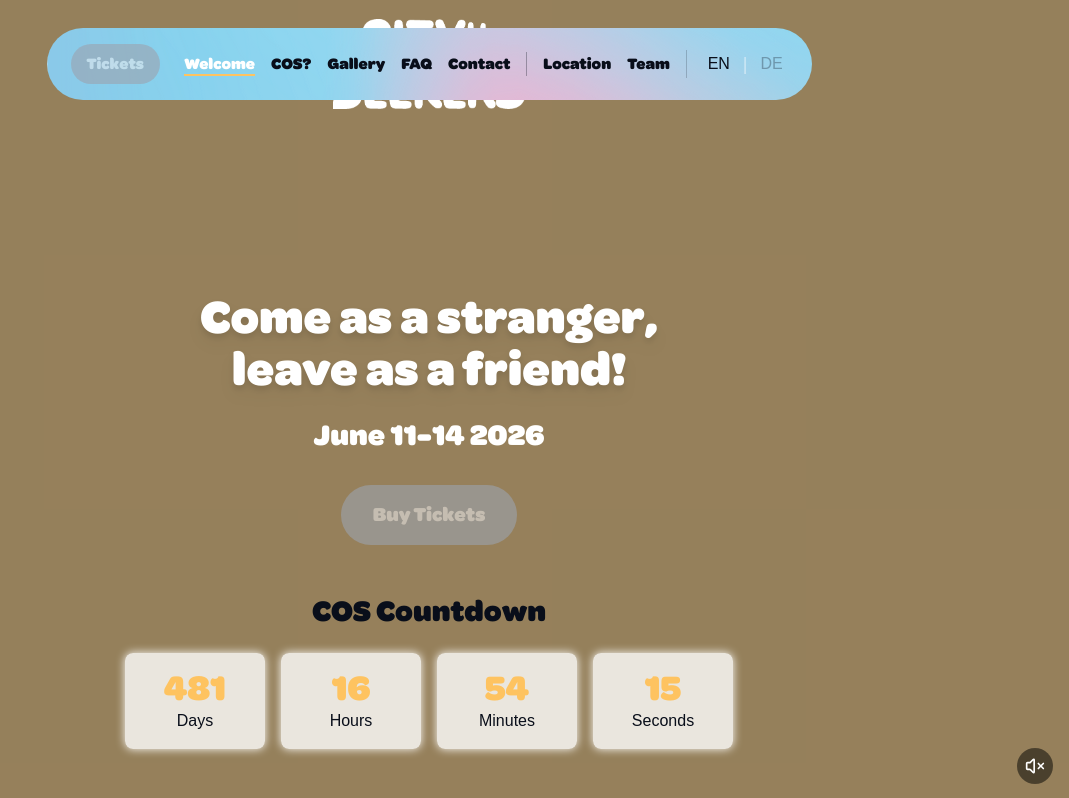
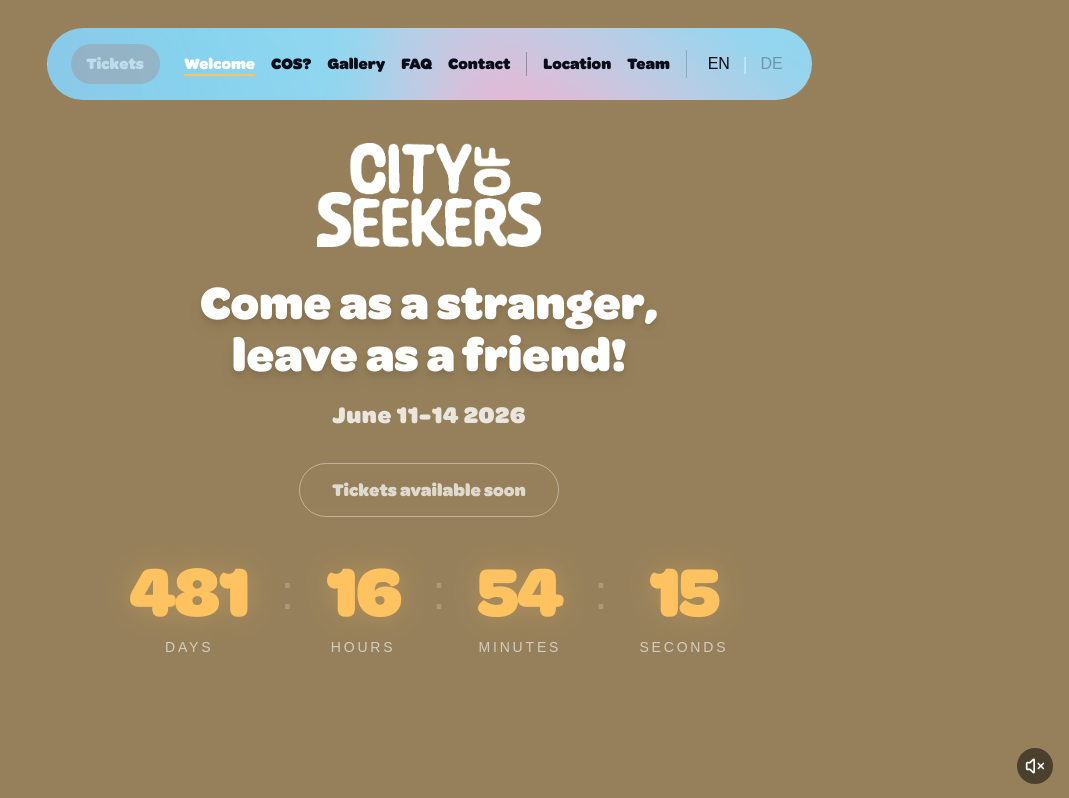
Before and after one commit to dev-cityofseekers/cos_website, a React (Vite) app: page / in a window 1280 px wide. Shown: the top 798 px of the page, without its empty margins (211-1280 px from the left). Built offline with nearby package versions, Linux system fonts and the light colour scheme.

Commit message:
welcome section

```diff
--- a/src/components/FestivalCountdown.tsx
+++ b/src/components/FestivalCountdown.tsx
@@ -1,6 +1,8 @@
-import React, { useState, useEffect } from "react";
+import { useState, useEffect } from "react";
 import { useTranslation } from "react-i18next";
 import { FESTIVAL } from "../config/constants";
+
+const pad = (n: number): string => String(n).padStart(2, "0");
 
 const FestivalCountdown = () => {
   const { t } = useTranslation();
@@ -33,37 +35,38 @@ const FestivalCountdown = () => {
     return () => clearInterval(timer);
   }, []);
 
+  const units = [
+    { value: timeLeft.days, label: t("countdown.days") },
+    { value: timeLeft.hours, label: t("countdown.hours") },
+    { value: timeLeft.minutes, label: t("countdown.minutes") },
+    { value: timeLeft.seconds, label: t("countdown.seconds") },
+  ];
+
   return (
-    <div className="bg-gradient-to-r from-cos-sea-blue to-cos-pink p-4  rounded-lg w-full max-w-4xl mx-auto pb-8">
-      <h2 className="text-2xl md:text-3xl font-omnes font-bold text-center mb-4 md:mb-6 text-cos-off-black">
-        {t("countdown.title")}
-      </h2>
-      <div className="grid grid-cols-2 md:grid-cols-4 gap-2 md:gap-4 text-center">
-        <div className="bg-white/80 backdrop-blur-sm p-2 md:p-4 rounded-lg shadow-white bg-white shadow-lg overflow-hidden transform transition-all duration-300 hover:scale-105 hover:shadow-2xl">
-          <div className="text-2xl md:text-4xl font-omnes font-bold text-cos-orange">
-            {timeLeft.days}
+    <div className="flex items-center justify-center gap-3 sm:gap-5 md:gap-8">
+      {units.map((unit, i) => (
+        <div key={unit.label} className="flex items-center gap-3 sm:gap-5 md:gap-8">
+          <div className="flex flex-col items-center">
+            <span
+              className="font-omnes font-bold text-4xl sm:text-5xl md:text-7xl tracking-tight text-cos-orange"
+              style={{ textShadow: "0 0 30px rgba(254,195,96,0.3)" }}
+            >
+              {pad(unit.value)}
+            </span>
+            <span className="text-[10px] sm:text-xs md:text-sm uppercase tracking-[0.2em] text-white/60 mt-1 sm:mt-2">
+              {unit.label}
+            </span>
           </div>
-          <div className="text-sm md:text-base text-cos-off-black">{t("countdown.days")}</div>
+          {i < units.length - 1 && (
+            <span
+              className="text-2xl sm:text-3xl md:text-5xl font-light text-white/20 -mt-4 sm:-mt-5 md:-mt-7 select-none"
+              aria-hidden="true"
+            >
+              :
+            </span>
+          )}
         </div>
-        <div className="bg-white/80 backdrop-blur-sm p-2 md:p-4 rounded-lg shadow-white overflow-hidden transform transition-all duration-300 hover:scale-105 hover:shadow-2xl">
-          <div className="text-2xl md:text-4xl font-omnes font-bold text-cos-orange">
-            {timeLeft.hours}
-          </div>
-          <div className="text-sm md:text-base text-cos-off-black">{t("countdown.hours")}</div>
-        </div>
-        <div className="bg-white/80 backdrop-blur-sm p-2 md:p-4 rounded-lg shadow-white overflow-hidden transform transition-all duration-300 hover:scale-105 hover:shadow-2xl">
-          <div className="text-2xl md:text-4xl font-omnes font-bold text-cos-orange">
-            {timeLeft.minutes}
-          </div>
-          <div className="text-sm md:text-base text-cos-off-black">{t("countdown.minutes")}</div>
-        </div>
-        <div className="bg-white/80 backdrop-blur-sm p-2 md:p-4 rounded-lg shadow-white overflow-hidden transform transition-all duration-300 hover:scale-105 hover:shadow-2xl">
-          <div className="text-2xl md:text-4xl font-omnes font-bold text-cos-orange">
-            {timeLeft.seconds}
-          </div>
-          <div className="text-sm md:text-base text-cos-off-black">{t("countdown.seconds")}</div>
-        </div>
-      </div>
+      ))}
     </div>
   );
 };
--- a/src/components/sections/Welcome.tsx
+++ b/src/components/sections/Welcome.tsx
@@ -108,7 +108,8 @@ function Welcome() {
 
       {/* Content */}
       <div className="relative z-9 h-full flex flex-col items-center justify-center px-4">
-        <div className="w-32 sm:w-36 lg:w-48 mb-6">
+        {/* Logo */}
+        <div className="w-36 sm:w-44 lg:w-56">
           <img
             src="/images/logo_white_transparent.png"
             className="mx-auto"
@@ -117,7 +118,8 @@ function Welcome() {
           />
         </div>
 
-        <div className="mt-40 mb-6 max-w-2xl">
+        {/* Slogan */}
+        <div className="mt-6 sm:mt-8">
           <div className="text-white font-omnes text-center text-2xl sm:text-3xl lg:text-5xl drop-shadow-lg mb-1">
             {t("welcome.slogan1")}
           </div>
@@ -126,25 +128,24 @@ function Welcome() {
           </div>
         </div>
 
-        <div className="text-white font-omnes text-center text-lg sm:text-xl lg:text-3xl mb-8">
+        {/* Date */}
+        <div className="mt-4 sm:mt-5 text-white/80 font-omnes text-center text-base sm:text-lg lg:text-2xl tracking-wide">
           {t("welcome.eventDate")}
         </div>
 
-        <div className="relative group">
+        {/* Tickets Button */}
+        <div className="relative group mt-6 sm:mt-8">
           <button
             disabled
-            className="bg-gray-400 text-gray-200 text-base sm:text-lg lg:text-xl font-omnes py-3 sm:py-4 px-6 sm:px-8 rounded-full cursor-not-allowed shadow-lg opacity-60"
-            aria-label="Tickets not yet available"
+            className="border border-white/40 text-white/70 text-sm sm:text-base lg:text-lg font-omnes py-2.5 sm:py-3 px-6 sm:px-8 rounded-full cursor-default backdrop-blur-sm transition-colors duration-300 hover:border-white/60 hover:text-white/90"
+            aria-label={t("welcome.ticketsSoon")}
           >
-            {t("welcome.buyTickets")}
+            {t("welcome.ticketsSoon")}
           </button>
-          <div className="absolute hidden group-hover:block bg-cos-off-black text-white text-sm sm:text-base px-3 py-2 rounded-lg whitespace-nowrap -bottom-12 left-1/2 -translate-x-1/2 shadow-xl z-50">
-            Tickets will be available soon
-          </div>
         </div>
 
         {/* Countdown */}
-        <div className="mt-8 w-full max-w-2xl px-4">
+        <div className="mt-8 sm:mt-10 w-full">
           <FestivalCountdown />
         </div>
       </div>
```
Also changed, not shown: src/components/text/translations.json, 1 other file (tests, documents, lock files or other folders).
